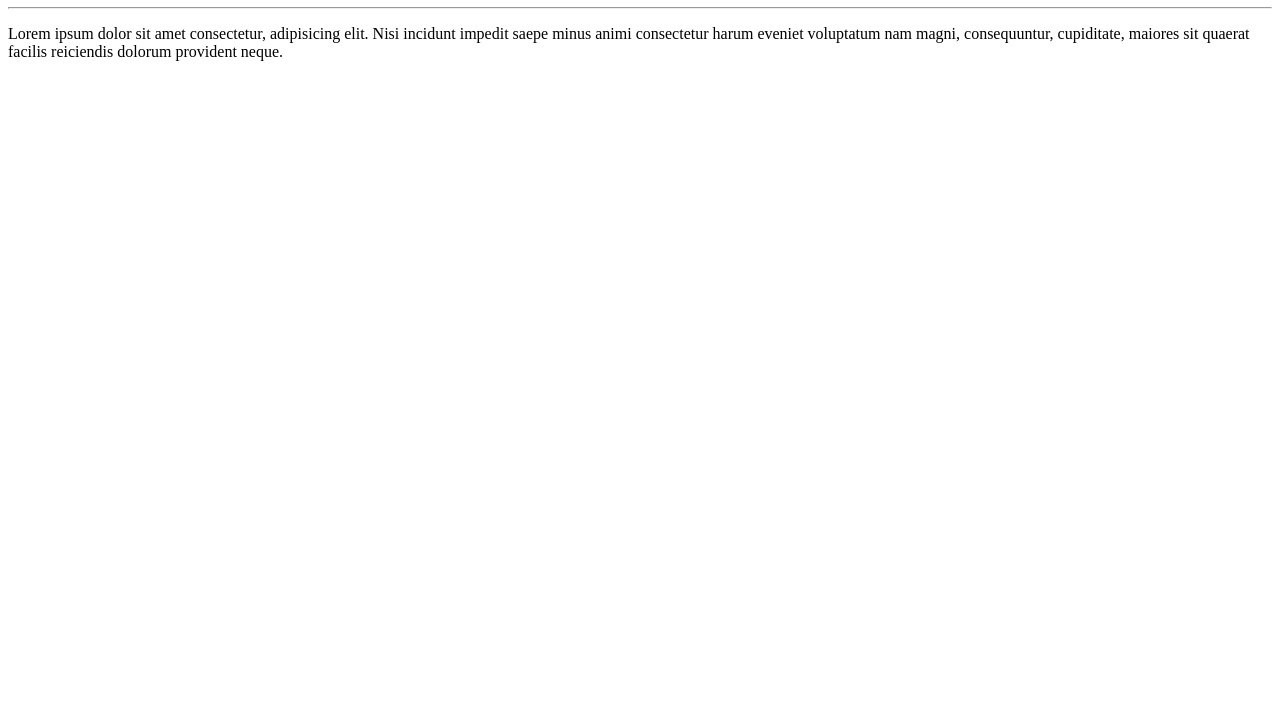
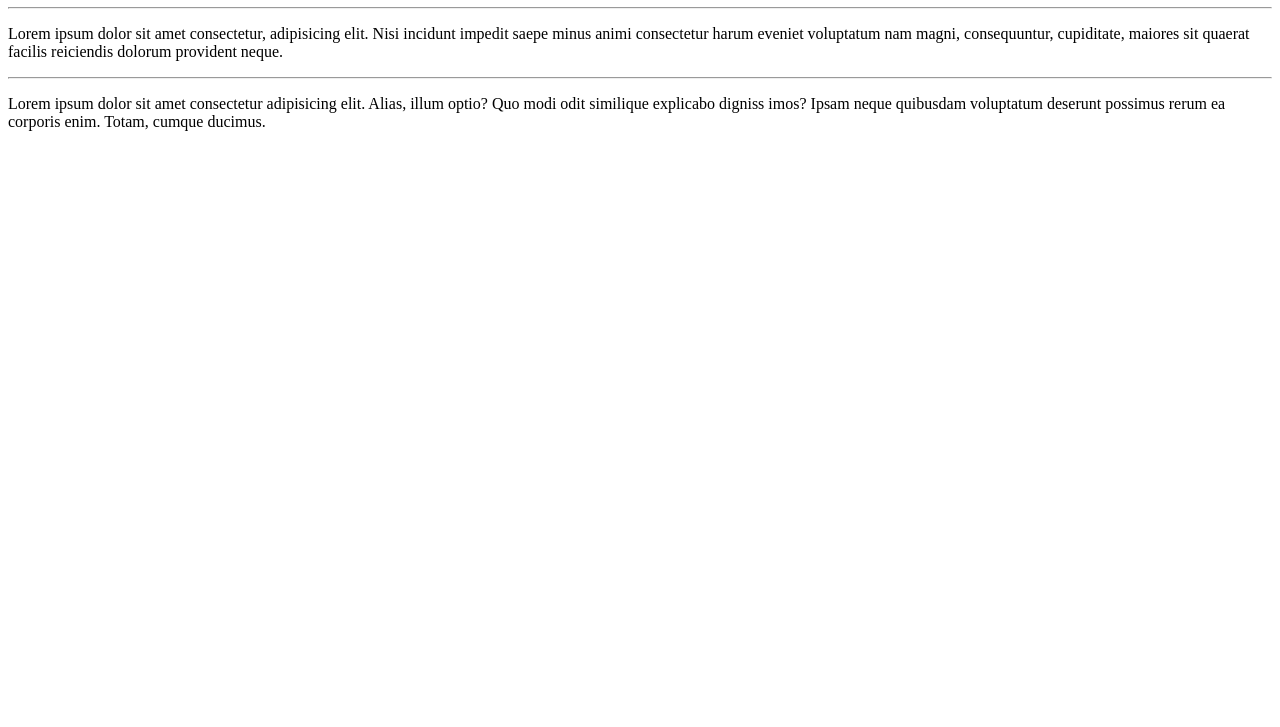
Before and after one commit to Matheus-R-Sena/Hello-World, a plain HTML site: page web/index.html in a window 1280 px wide. Shown: the part 73-800 px from the top of the page. Drawn offline with Linux system fonts and the light colour scheme.

Commit message:
A new paragraph
I put one more paragraph to show how I can use this tool to make changes in my source.

```diff
--- a/web/index.html
+++ b/web/index.html
@@ -12,6 +12,13 @@
     <p>Lorem ipsum dolor sit amet consectetur, adipisicing elit. Nisi incidunt impedit
         saepe minus animi consectetur harum eveniet voluptatum nam magni, consequuntur,
         cupiditate, maiores sit quaerat facilis reiciendis dolorum provident neque.</p>
+        <hr>
+    <p>Lorem ipsum dolor sit amet consectetur adipisicing elit. Alias, illum optio? Quo modi odit
+         similique explicabo digniss
+        imos? Ipsam neque quibusdam voluptatum deserunt possimus rerum ea corporis enim. Totam, cumque
+         ducimus.</p>
+
+
 
 </body>
 </html>
```
